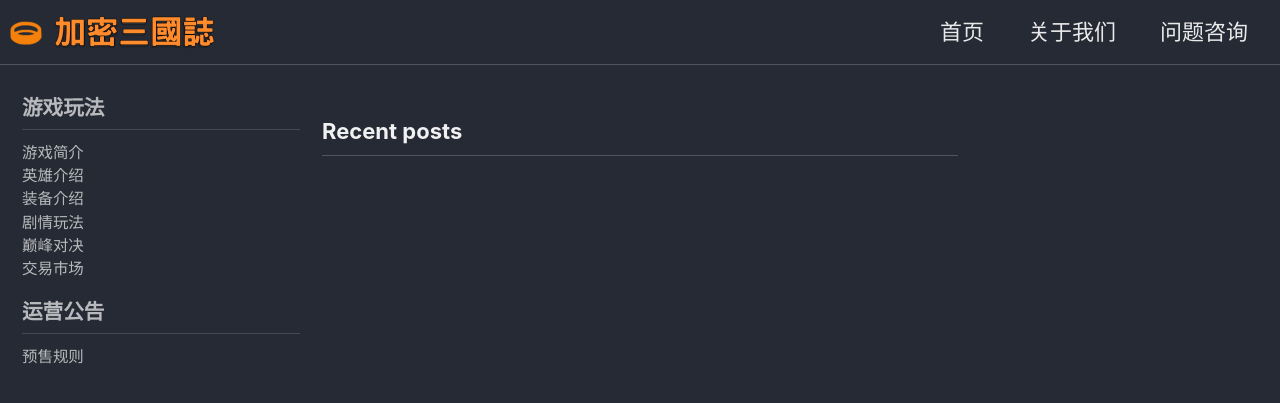
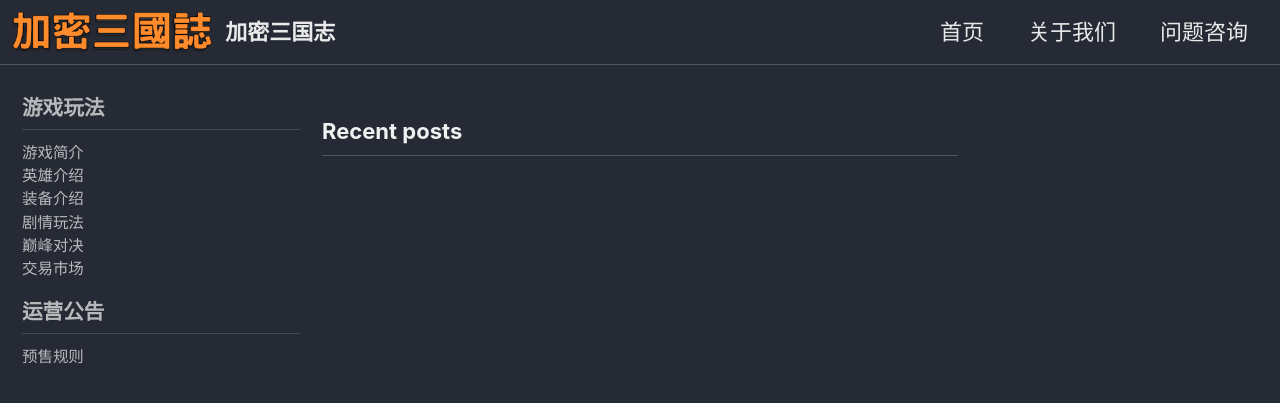
Before and after one commit to onijay1993/sanguo, a Jekyll site: the page built from index.html, in a window 1280 px wide and 900 px high. Shown: the top 403 px of the window. Built offline with Jekyll 4.4.1, drawn with Linux system fonts in a browser that asks for light colours; cached includes are drawn as plain includes; nearby versions of some CDN libraries; the list of posts is cut into pages by our own code.

Commit message:
minor fix

```diff
--- a/_config.yml
+++ b/_config.yml
@@ -24,7 +24,7 @@ url                      : # the base hostname & protocol for your site e.g. "ht
 baseurl                  : # the subpath of your site, e.g. "/blog"
 repository               : # GitHub username/repo-name e.g. "mmistakes/minimal-mistakes"
 teaser                   : # path of fallback teaser image, e.g. "/assets/images/500x300.png"
-logo                     : "/assets/images/favicon.ico"
+logo                     : "/assets/images/logo.png"
 masthead_title           : # overrides the website title displayed in the masthead, use " " for no title
 # breadcrumbs            : false # true, false (default)
 words_per_minute         : 200
--- a/_includes/masthead.html
+++ b/_includes/masthead.html
@@ -11,7 +11,7 @@
         {% unless logo_path == empty %}
           <a class="site-logo" href="{{ '/' | relative_url }}"><img src="{{ logo_path | relative_url }}" alt=""></a>
         {% endunless %}
-        <a class="site-title" href="{{ '/' | relative_url }}"><img src="/assets/images/logo.png"></a>
+        <a class="site-title" href="{{ '/' | relative_url }}">{{ site.masthead_title | default: site.title }}</a>
         <ul class="visible-links">
           {%- for link in site.data.navigation.main -%}
             {%- if link.url contains '://' -%}
```
